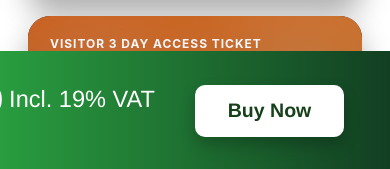
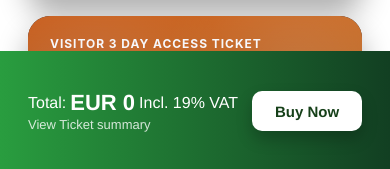
Before and after one commit to Basimkm369/tailwind-ui, a React app: page / in a window 390 px wide. Shown: the part 673-842 px from the top of the page. Built offline with nearby package versions, Linux system fonts and the light colour scheme; the HTML template or start-up script is replaced by a standard one.

Commit message:
chore:footer ui updates

```diff
--- a/src/App.css
+++ b/src/App.css
@@ -508,3 +508,51 @@
   justify-content: center;
   box-shadow: 0 8px 16px rgba(0, 0, 0, 0.22);
 }
+
+@media (max-width: 640px) {
+  .footer-bar {
+    padding: 0 16px;
+    justify-content: center;
+  }
+
+  .footer-card {
+    width: 100%;
+    max-width: 360px;
+    height: 70px;
+    padding: 10px 12px;
+    gap: 10px;
+    flex-wrap: nowrap;
+  }
+
+  .footer-text {
+    width: auto;
+    height: auto;
+    align-items: flex-start;
+  }
+
+  .footer-total {
+    font-size: 16px;
+    gap: 4px;
+    white-space: nowrap;
+  }
+
+  .footer-amount {
+    font-size: 22px;
+  }
+
+  .footer-note {
+    font-size: 16px;
+  }
+
+  .footer-subline {
+    margin-top: 4px;
+    font-size: 13px;
+    white-space: nowrap;
+  }
+
+  .footer-button {
+    width: 110px;
+    height: 40px;
+    font-size: 15px;
+  }
+}
```
